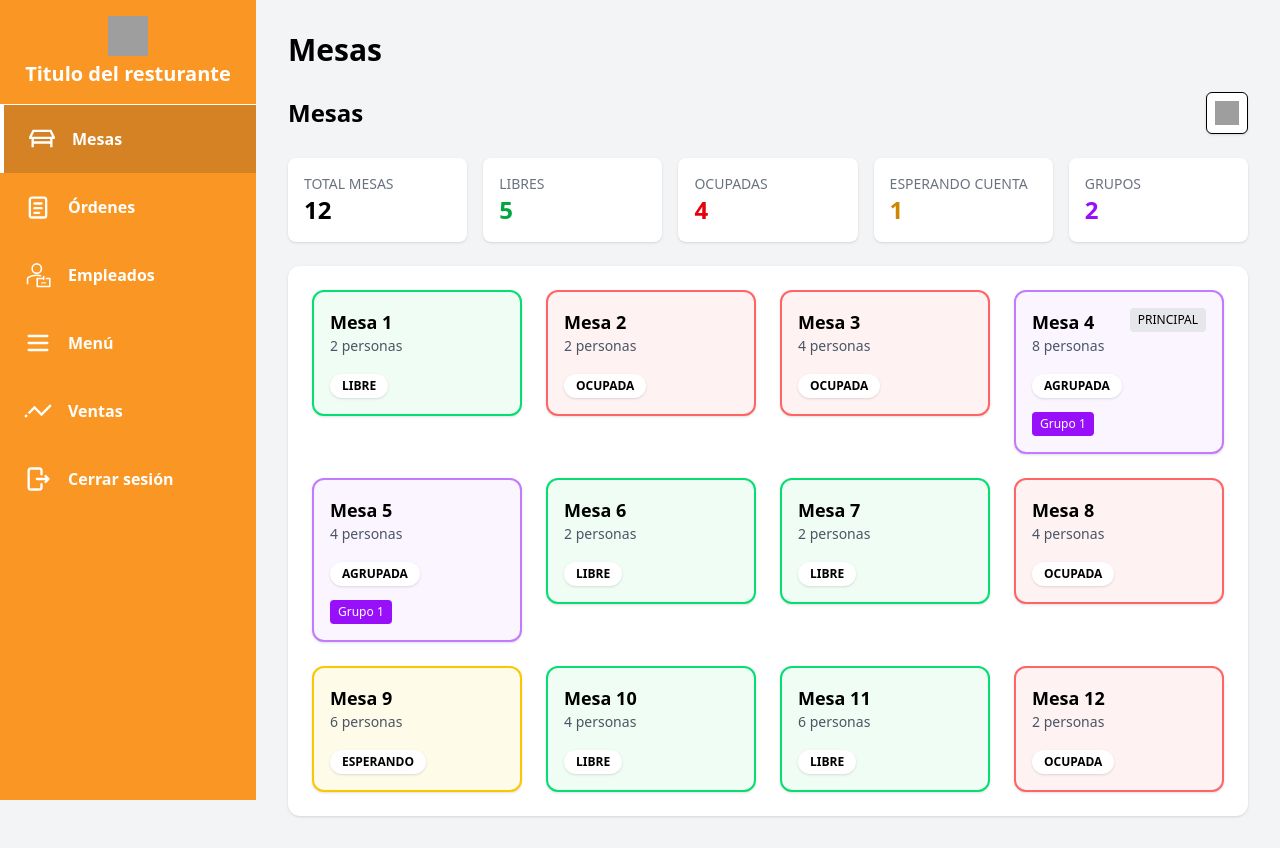
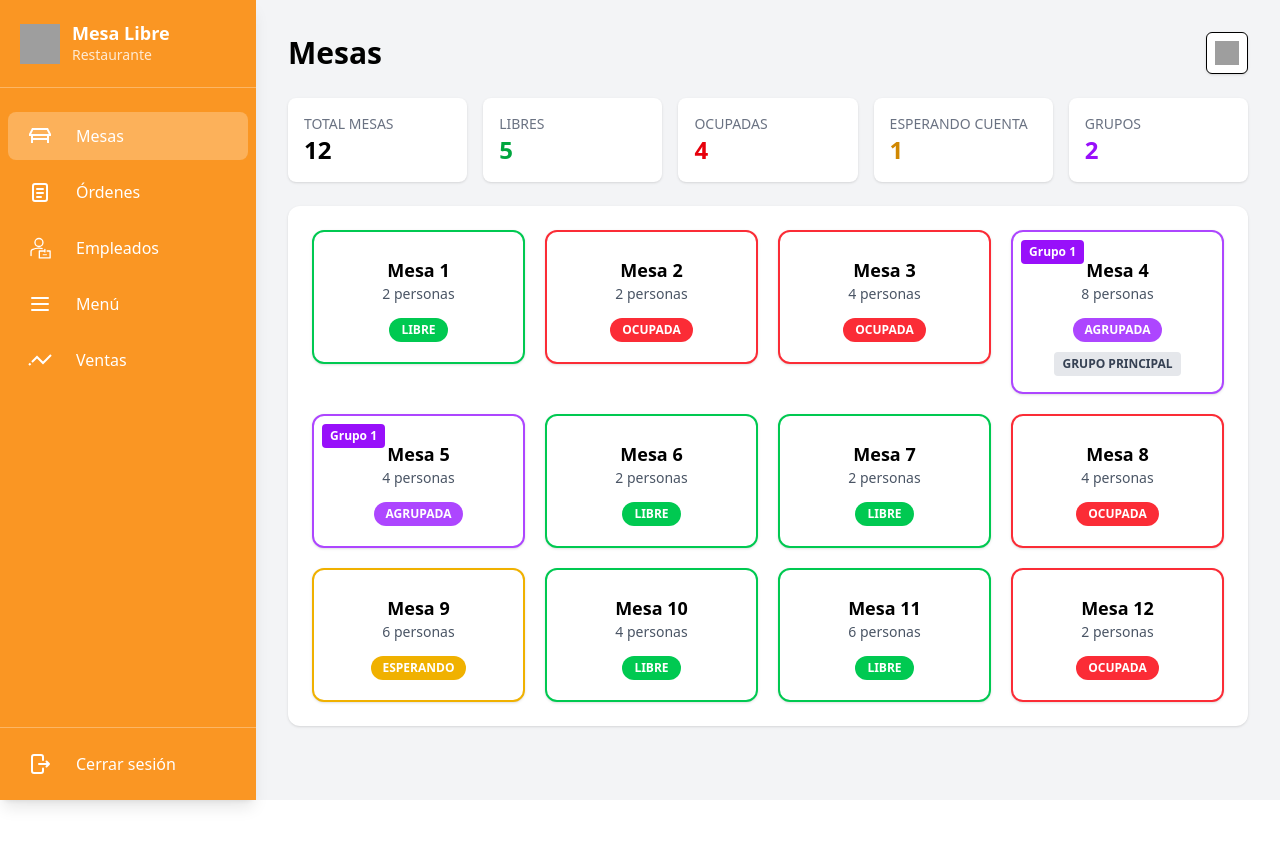
Before and after one commit to Fernando200519/Restaurante-Gerente-Web, a React (Vite) app: page /mesas in a window 1280 px wide. After the commit the page ends 800 px from the top, so only its background shows below. Built offline with nearby package versions, Linux system fonts and the light colour scheme; grey boxes are pictures that could not be loaded; the HTML template or start-up script is replaced by a standard one.

Commit message:
mesas v1

```diff
--- a/src/components/Layout.tsx
+++ b/src/components/Layout.tsx
@@ -1,23 +1,43 @@
-import React from "react";
+import React, { useState } from "react";
 import Sidebar from "./Sidebar";
 
 interface Props {
   children: React.ReactNode;
-  pageTitle?: string;
 }
 
-const Layout: React.FC<Props> = ({ children, pageTitle }) => {
+const Layout: React.FC<Props> = ({ children }) => {
+  const [isSidebarCollapsed, setIsSidebarCollapsed] = useState(true);
+
+  // A) Anular lógica de hover en 2xl
+  // Estas funciones ahora comprueban el ancho antes de actualizar el estado.
+  const handleMouseEnter = () => {
+    if (window.innerWidth < 1536) {
+      setIsSidebarCollapsed(false);
+    }
+  };
+
+  const handleMouseLeave = () => {
+    if (window.innerWidth < 1536) {
+      setIsSidebarCollapsed(true);
+    }
+  };
+
   return (
     <div className="min-h-screen flex bg-[#F3F4F6]">
-      <Sidebar />
+      {/* Sidebar controlado desde Layout */}
+      <Sidebar
+        isCollapsed={isSidebarCollapsed}
+        onMouseEnter={handleMouseEnter}
+        onMouseLeave={handleMouseLeave}
+      />
 
-      <div className="lg:ml-64 flex-1 flex flex-col">
-        <main className="p-6 lg:p-8">
-          {pageTitle && (
-            <h1 className="text-3xl font-bold mb-6">{pageTitle}</h1>
-          )}
-          <div>{children}</div>
-        </main>
+      {/* Contenido principal con margen dinámico */}
+      <div
+        className={`flex-1 flex flex-col transition-all duration-300 ${
+          isSidebarCollapsed ? "lg:ml-20" : "lg:ml-64"
+        } 2xl:ml-64`}
+      >
+        <main className="p-6 lg:p-8">{children}</main>
       </div>
     </div>
   );
--- a/src/components/MesaCard.tsx
+++ b/src/components/MesaCard.tsx
@@ -7,41 +7,68 @@ interface Props {
 }
 
 export const MesaCard: React.FC<Props> = ({ mesa }) => {
-  const estadoStyles: Record<string, string> = {
-    LIBRE: "border-green-400 bg-green-50",
-    OCUPADA: "border-red-400 bg-red-50",
-    ESPERANDO: "border-yellow-400 bg-yellow-50",
-    AGRUPADA: "border-purple-400 bg-purple-50",
+  const estadoStyles: Record<
+    string,
+    { border: string; bg: string; text: string }
+  > = {
+    LIBRE: {
+      border: "border-green-500",
+      bg: "bg-green-500",
+      text: "text-green-700",
+    },
+    OCUPADA: {
+      border: "border-red-500",
+      bg: "bg-red-500",
+      text: "text-red-700",
+    },
+    ESPERANDO: {
+      border: "border-yellow-500",
+      bg: "bg-yellow-500",
+      text: "text-yellow-700",
+    },
+    AGRUPADA: {
+      border: "border-purple-500",
+      bg: "bg-purple-500",
+      text: "text-purple-700",
+    },
+  };
+
+  const color = estadoStyles[mesa.estado] || {
+    border: "border-gray-300",
+    bg: "bg-gray-300",
+    text: "text-gray-700",
   };
 
   return (
     <div
-      className={`border-2 rounded-xl p-4 shadow-sm ${
-        estadoStyles[mesa.estado]
-      }`}
+      className={`relative border-2 rounded-xl p-4 shadow-sm cursor-pointer transition transform hover:scale-[1.02] hover:shadow-md text-center bg-white ${color.border}`}
+      style={{ minHeight: "120px" }} // Mantiene tamaño uniforme
     >
-      <div className="flex justify-between items-start">
-        <div>
-          <h3 className="font-semibold text-lg">{mesa.nombre}</h3>
-          <p className="text-sm text-gray-600">{mesa.capacidad} personas</p>
-        </div>
-        {mesa.principal && (
-          <span className="text-xs bg-gray-200 px-2 py-1 rounded">
-            PRINCIPAL
-          </span>
-        )}
-      </div>
+      {/* Etiqueta del grupo (arriba a la izquierda) */}
+      {mesa.grupo && (
+        <span className="absolute top-2 left-2 bg-purple-600 text-white text-xs font-semibold px-2 py-1 rounded">
+          Grupo {mesa.grupo}
+        </span>
+      )}
 
-      <div className="mt-4">
-        <span className="inline-block text-xs font-semibold px-3 py-1 rounded-full bg-white shadow">
+      {/* Nombre y capacidad */}
+      <h3 className="font-bold text-lg mt-2">{mesa.nombre}</h3>
+      <p className="text-sm text-gray-600 mb-3">{mesa.capacidad} personas</p>
+
+      {/* Estado */}
+      <div className="mb-1">
+        <span
+          className={`inline-block text-xs font-semibold px-3 py-1 rounded-full text-white ${color.bg}`}
+        >
           {mesa.estado}
         </span>
       </div>
 
-      {mesa.grupo && (
-        <div className="mt-3">
-          <span className="inline-block text-xs font-medium px-2 py-1 rounded bg-purple-600 text-white">
-            Grupo {mesa.grupo}
+      {/* Etiqueta de principal */}
+      {mesa.principal && (
+        <div className="mt-2">
+          <span className="inline-block text-xs font-semibold text-gray-700 bg-gray-200 px-2 py-1 rounded">
+            GRUPO PRINCIPAL
           </span>
         </div>
       )}
--- a/src/components/Sidebar.tsx
+++ b/src/components/Sidebar.tsx
@@ -7,59 +7,107 @@ const items = [
   { to: "/empleados", label: "Empleados", icon: "/icons/employes.svg" },
   { to: "/menu", label: "Menú", icon: "/icons/menu.svg" },
   { to: "/ventas", label: "Ventas", icon: "/icons/sales.svg" },
-  { to: "/logout", label: "Cerrar sesión", icon: "/icons/logout.svg" },
 ];
 
-const Sidebar: React.FC = () => {
+interface SidebarProps {
+  isCollapsed: boolean;
+  onMouseEnter: () => void;
+  onMouseLeave: () => void;
+}
+
+const Sidebar: React.FC<SidebarProps> = ({
+  isCollapsed,
+  onMouseEnter,
+  onMouseLeave,
+}) => {
   const handleLogoutClick = () => {
     alert("Aquí se abrirá el modal de Cerrar Sesión");
-    // Lógica futura: setIsModalOpen(true);
   };
 
   return (
-    <aside className="hidden lg:flex lg:flex-col w-64 bg-[#FA9623] h-screen fixed top-0 left-0">
-      {/* Logo */}
-      <div className="flex flex-col items-center gap-1 p-4 border-b border-b-[#FFFFFF]">
-        <img src="/logo_white.svg" alt="Logo" className="h-10 w-10" />
-        <div>
-          <div className="text-white font-inter text-xl font-bold">
-            Titulo del resturante
+    <aside
+      className={`hidden lg:flex flex-col h-screen fixed top-0 left-0 transition-all duration-300 bg-[#FA9623] ${
+        isCollapsed ? "w-20" : "w-64"
+      } 2xl:w-64
+      shadow-lg 2xl:shadow-xl z-50 overflow-hidden`} // C) Sombra aumentada
+      onMouseEnter={onMouseEnter}
+      onMouseLeave={onMouseLeave}
+    >
+      {/* Header / Logo */}
+      <div className="flex items-center justify-between p-5 h-[88px] border-b border-white/30">
+        <div className="flex items-center gap-3 overflow-hidden whitespace-nowrap">
+          <img
+            src="/logo_white.svg"
+            alt="Logo"
+            className="h-10 w-10 min-w-[40px]"
+          />
+          <div
+            className={`transition-opacity duration-300 text-white ${
+              isCollapsed ? "opacity-0 w-0" : "opacity-100 w-auto"
+            } 2xl:opacity-100 2xl:w-auto`}
+          >
+            {/* B) Textos aumentados */}
+            <h1 className="font-bold text-lg 2xl:text-xl leading-tight">
+              Mesa Libre
+            </h1>
+            <p className="text-sm 2xl:text-base opacity-80">Restaurante</p>
           </div>
         </div>
       </div>
 
-      {/* Menu */}
-      <nav className="flex-1">
+      {/* Navegación */}
+      <nav className="flex-1 mt-6 overflow-y-auto overflow-x-hidden">
         <ul>
           {items.map((it) => (
             <li key={it.to}>
-              {it.to === "/logout" ? (
-                <button
-                  onClick={handleLogoutClick}
-                  className="flex items-center font-semibold gap-4 py-5 px-6 transition-colors text-white hover:bg-orange-600/20 w-full cursor-pointer"
-                >
-                  <img src={it.icon} alt="" className="h-7 w-7" />
-                  <span>{it.label}</span>
-                </button>
-              ) : (
               <NavLink
                 to={it.to}
                 className={({ isActive }) =>
-                    `flex items-center font-semibold gap-4 py-5 px-6 transition-colors ${
-                      isActive
-                        ? "bg-[#D58224] text-[#FFFFFF] border-l-4"
-                        : "text-white hover:bg-orange-600/20"
+                  `flex items-center gap-4 py-3 px-5 mx-2 rounded-lg mb-2 font-medium transition-colors duration-200 text-white whitespace-nowrap ${
+                    isActive ? "bg-white/25" : "hover:bg-white/15"
                   }`
                 }
               >
-                  <img src={it.icon} alt="" className="h-7 w-7" />
-                  <span>{it.label}</span>
+                {/* B) Iconos aumentados (y su min-w) */}
+                <img
+                  src={it.icon}
+                  alt=""
+                  className="h-6 w-6 min-w-[24px] 2xl:h-7 2xl:w-7 2xl:min-w-[28px]"
+                />
+                <span
+                  className={`transition-opacity duration-300 ${
+                    isCollapsed ? "opacity-0 w-0" : "opacity-100 w-auto ml-2"
+                  } 2xl:opacity-100 2xl:w-auto 2xl:ml-2`}
+                >
+                  {it.label}
+                </span>
               </NavLink>
-              )}
             </li>
           ))}
         </ul>
       </nav>
+
+      {/* Footer */}
+      <div className="mt-auto border-t border-white/30">
+        <button
+          onClick={handleLogoutClick}
+          className="flex items-center gap-4 py-3 px-5 mx-2 rounded-lg my-3 font-medium transition-colors text-white w-[90%] whitespace-nowrap hover:bg-white/15 cursor-pointer"
+        >
+          {/* B) Iconos aumentados (y su min-w) */}
+          <img
+            src="/icons/logout.svg"
+            alt=""
+            className="h-6 w-6 min-w-[24px] 2xl:h-7 2xl:w-7 2xl:min-w-[28px]"
+          />
+          <span
+            className={`transition-opacity duration-300 ${
+              isCollapsed ? "opacity-0 w-0" : "opacity-100 w-auto ml-2"
+            } 2xl:opacity-100 2xl:w-auto 2xl:ml-2`}
+          >
+            Cerrar sesión
+          </span>
+        </button>
+      </div>
     </aside>
   );
 };
--- a/src/context/MesasContext.tsx
+++ b/src/context/MesasContext.tsx
@@ -1,4 +1,3 @@
-// src/context/MesasContext.tsx
 import React, { createContext, useContext, useEffect, useState } from "react";
 import { Mesa } from "../types/mesa";
 import * as api from "../api/mesasApi";
--- a/src/pages/MesasPage.tsx
+++ b/src/pages/MesasPage.tsx
@@ -41,10 +41,10 @@ const Inner = () => {
   };
 
   return (
-    <Layout pageTitle="Mesas">
+    <Layout>
       <div className="flex items-center justify-between mb-6">
         <div className="flex items-center gap-4">
-          <h2 className="text-2xl font-bold">Mesas</h2>
+          <h2 className="text-3xl font-bold">Mesas</h2>
         </div>
 
         <div className="flex items-center gap-3">
@@ -87,10 +87,10 @@ const Inner = () => {
 
       {/* Grid de mesas */}
       <div className="bg-white rounded-xl p-6 shadow">
-        <div className="grid grid-cols-1 sm:grid-cols-2 md:grid-cols-3 lg:grid-cols-4 gap-6">
+        <div className="grid grid-cols-1 sm:grid-cols-2 md:grid-cols-3 xl:grid-cols-4 2xl:grid-cols-5 gap-5">
           {mesas.map((mesa) => (
             <div key={mesa.id} className="relative">
-              {/* Checkbox en modo delete */}
+              {/* Checkbox en modo eliminar */}
               {mode === "DELETE" && (
                 <input
                   type="checkbox"
@@ -100,20 +100,17 @@ const Inner = () => {
                 />
               )}
 
-              {/* Edit button in edit mode */}
+              {/* Botón editar en modo edición */}
               {mode === "EDIT" && (
                 <button
                   onClick={() => openForEdit(mesa.id)}
-                  className="absolute top-2 right-2 z-20 bg-white border rounded px-2 py-1 text-sm"
+                  className="absolute top-2 right-2 z-20 bg-white border rounded px-2 py-1 text-xs font-medium shadow-sm"
                 >
                   Editar
                 </button>
               )}
 
-              <div
-                onClick={() => openDetail(mesa.id)}
-                className="cursor-pointer"
-              >
+              <div onClick={() => openDetail(mesa.id)}>
                 <MesaCard mesa={mesa} />
               </div>
             </div>
```
Lines whose indentation alone changed are shown as unchanged.
